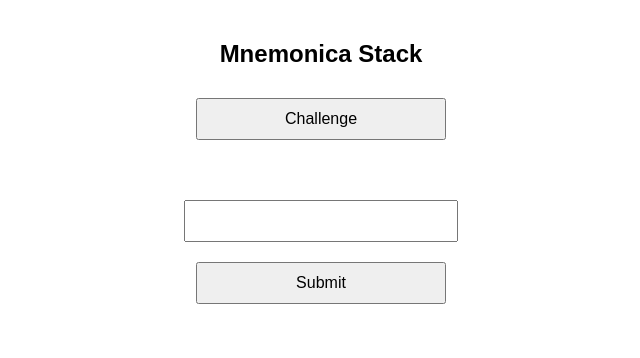
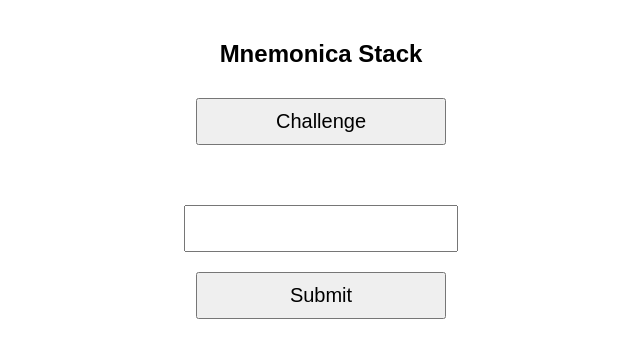
Before and after one commit to MemDeck/MemPlus, a plain HTML site: page index.html in a window 1280 px wide. Shown: the whole page, without its empty margins (319-959 px from the left). Drawn offline with Linux system fonts and the light colour scheme.

Commit message:
Update index.html

```diff
--- a/index.html
+++ b/index.html
@@ -26,7 +26,7 @@
         input, button {
             padding: 10px;
             margin: 10px;
-            font-size: 16px;
+            font-size: 20px;
             width: 250px;
             text-align: center;
         }
```
